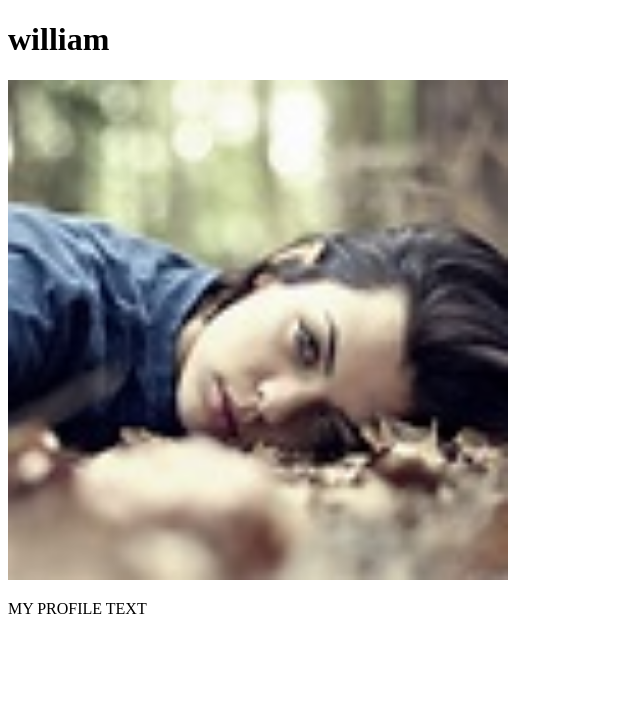
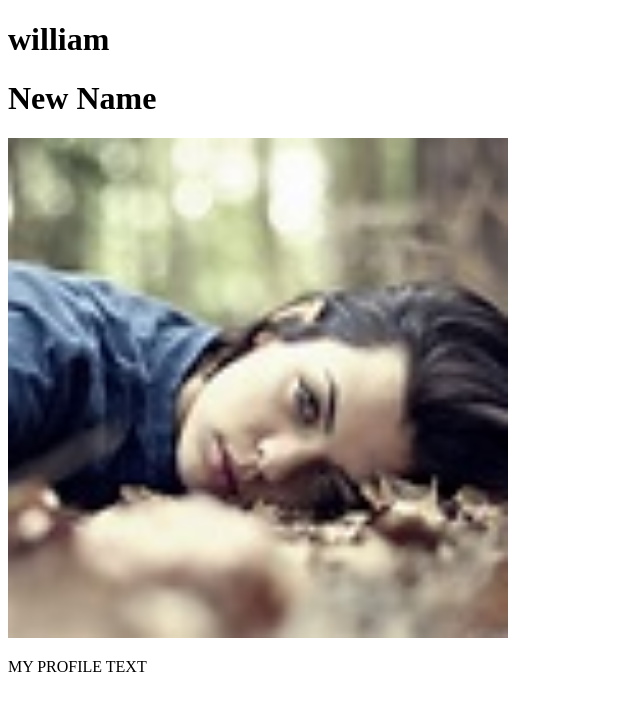
Before and after one commit to PKDinesh03/VSCODE, a plain HTML site: page index.html in a window 1280 px wide. Shown: the whole page, without its empty margins (0-640 px from the left). Drawn offline with Linux system fonts and the light colour scheme.

Commit message:
added new name

```diff
--- a/index.html
+++ b/index.html
@@ -7,6 +7,7 @@
 </head>
 <body>
     <h1>william</h1>
+    <h1>New Name</h1>
     <img width="500px" src="profile.jfif" alt="">
     <p>MY PROFILE TEXT</p>
 </body>
```
